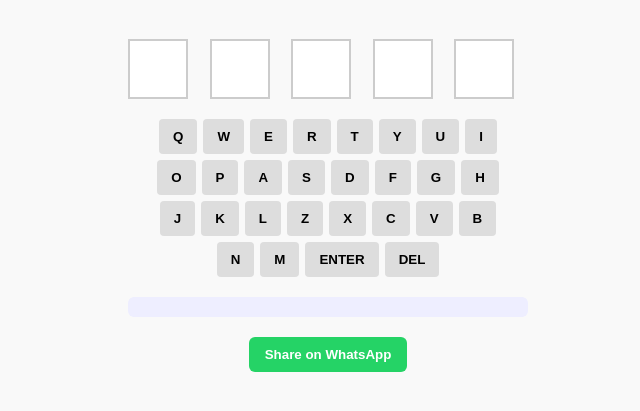
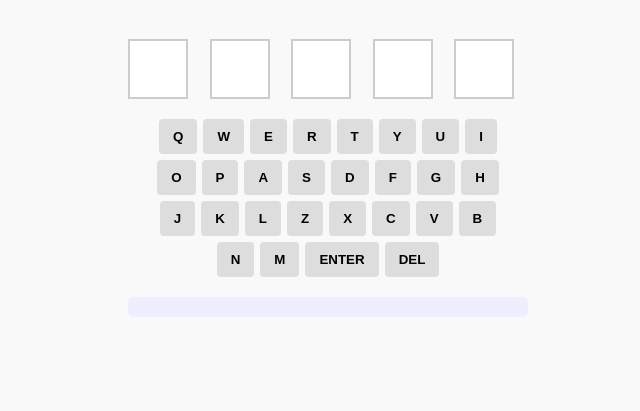
Before and after one commit to SidmouthTeam/sidword, a plain HTML site: page index.html in a window 1280 px wide. Shown: the part 85-496 px from the top of the page, without its empty margins (312-952 px from the left). Drawn offline with Linux system fonts and the light colour scheme.

Commit message:
Update index.html

```diff
--- a/index.html
+++ b/index.html
@@ -12,7 +12,7 @@
     <div id="board"></div>
     <div id="keyboard"></div>
     <div id="fact"></div>
-    <button id="share-button">Share on WhatsApp</button>
+    <button id="share-button" style="display: none;">Share on WhatsApp</button>
   </div>
   <script src="script.js"></script>
 </body>
```
